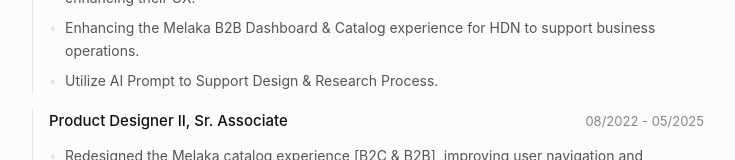
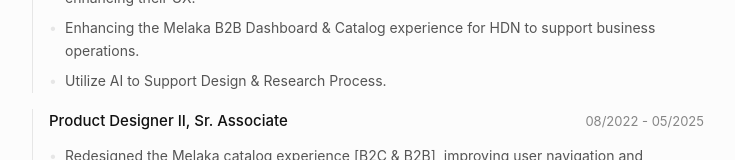
Before and after one commit to swidaryanto/lotust, a React (Vite) app: page / in a window 1280 px wide. Both pictures are taken after a click on the button "resume". Shown: the part 233-393 px from the top of the page, without its empty margins (32-767 px from the left). Built offline with nearby package versions, Linux system fonts and the light colour scheme.

Commit message:
docs: refine AI support and skills wording in resume

```diff
--- a/src/components/Resume.tsx
+++ b/src/components/Resume.tsx
@@ -19,7 +19,7 @@
                 description: [
                     "Building D2C Websites (0-1) for 3 Brands: Cessa, Bohopanna & Luxcrime from scratch and enhancing their UX.",
                     "Enhancing the Melaka B2B Dashboard & Catalog experience for HDN to support business operations.",
-                    "Utilize AI Prompt to Support Design & Research Process."
+                    "Utilize AI to Support Design & Research Process."
                 ]
             },
             {
@@ -28,7 +28,7 @@
                 description: [
                     "Redesigned the Melaka catalog experience [B2C & B2B], improving user navigation and checkout flow, which contributed to a 200% increase in revenue for partnered brands.",
                     "Streamlining landing page and CMS updates using Webflow, reducing engineering effort.",
-                    "Optimized the design system, enabling the team to deliver comparable design tasks in roughly one quarter of the previous time (≈3–4× throughput per designer)",
+                    "Optimized the design system, enabling the team to deliver comparable design tasks in roughly one quarter of the previous time (≈3–4× throughput per designer).",
                     "Led and mentored product design interns, fostering skill development and design best practices."
                 ]
             }
@@ -134,7 +134,7 @@
                         <div className="resume-separator"></div>
                     </div>
                     <p className="resume-text">
-                        Design Strategy & Leadership, Design Research, Design System & Interaction Design
+                        Design Strategy & Leadership, Design Research, Design System, Interaction Design & Prompting (Utilize AI Tools).
                     </p>
                 </div>
                 <div className="resume-column">
```
